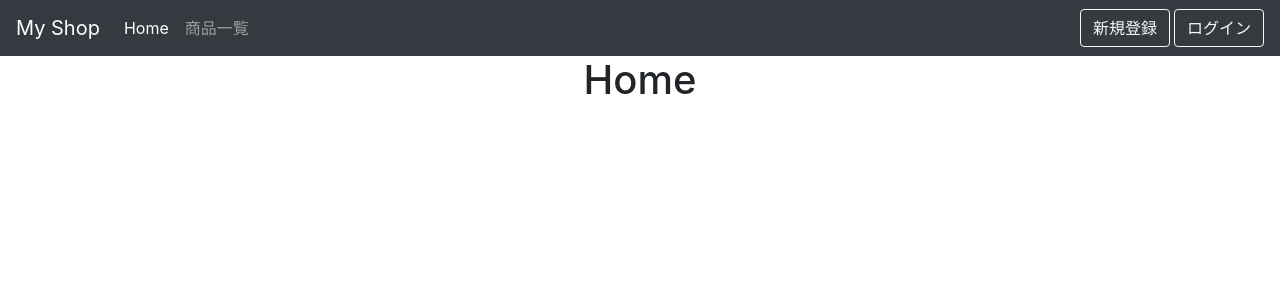
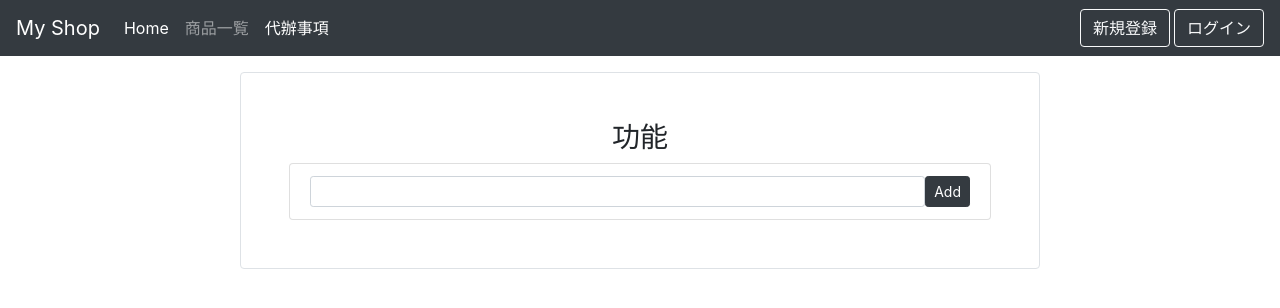
Before and after one commit to yen-cheng/shop-site-vue, a Vue app: page /todolist in a window 1280 px wide. Before the commit this address led to /. Shown: the top 308 px of the page. Built offline with nearby package versions, Linux system fonts and the light colour scheme.

Commit message:
add Todo.vue and ProductCard.vue component

```diff
--- a/src/components/Header.vue
+++ b/src/components/Header.vue
@@ -13,6 +13,9 @@
                     <router-link to="/products" tag="li" active-class="active" class="nav-item">
                         <a class="nav-link">商品一覧</a>
                     </router-link>
+                    <router-link to="/todolist" tag="li" active-class="active" class="nav-item">
+                        <a class="nav-link">代辦事項</a>
+                    </router-link>
                 </ul>
                 <div class="ml-auto">
                     <router-link to="/signup" tag="a" class="btn btn-outline-light">新規登録</router-link>
--- /dev/null
+++ b/src/components/ProductCard.vue
@@ -0,0 +1,25 @@
+<template>
+    <div class="card">
+        <img :src="product.url" alt="" class="card-img-top">
+        <div class="card-body">
+            <h3 class="card-title">{{ product.name}}</h3>
+            <p class="card-text">{{product.description}}</p>
+        </div>
+        <div class="card-footer text-info d-flex justify-content-between">${{product.price}}
+            <button @click.prevent="goProductDetail(product.pid)" class="btn btn-dark btn-sm">詳細</button>
+            <button class="btn btn-dark btn-sm">カート</button>
+        </div>
+    </div>
+</template>
+
+<script>
+export default{
+    props:["product"],
+    methods:{
+        goProductDetail(pid){
+            var path = "/product/" + pid;
+            this.$router.push({path: path});
+        }
+    }
+}
+</script>
--- /dev/null
+++ b/src/components/Todo.vue
@@ -0,0 +1,15 @@
+<template>
+    <li class="list-group-item d-flex justify-content-between align-items-center">
+        {{todo.content}}
+        <div>
+            <span class="badge badge-primary badge-pill mr-3">進行中</span>
+            <button class="btn btn-sm btn-dark badge-pill">切換狀態</button>
+        </div>
+    </li>
+</template>
+
+<script>
+export default {
+    props:["todo"]
+}
+</script>
--- a/src/router/index.js
+++ b/src/router/index.js
@@ -7,6 +7,7 @@ import EditProduct from '../views/EditProduct.vue'
 import AddProduct from '../views/AddProduct.vue'
 import Login from '../views/Login.vue'
 import Signup from '../views/Signup.vue'
+import Todolist from '../views/Todolist.vue'
 
 Vue.use(VueRouter)
 
@@ -47,6 +48,11 @@ const routes = [
     name: 'signup',
     component: Signup
   },
+  {
+    path:'/todolist',
+    name:'todolist',
+    component: Todolist
+  },
   {path: '*', redirect: '/'}
 ]
 
--- a/src/store/index.js
+++ b/src/store/index.js
@@ -8,6 +8,9 @@ export default new Vuex.Store({
     products:{
       data:[],
       count: 0
+    },
+    todoList:{
+      data:[]
     }
   },
   mutations: {
--- a/src/views/Products.vue
+++ b/src/views/Products.vue
@@ -1,17 +1,7 @@
 <template>
     <div class="container">
         <div class="card-columns mt-5">
-            <div class="card" v-for="product in products.data">
-                <img :src="product.url" alt="" class="card-img-top">
-                <div class="card-body">
-                    <h3 class="card-title">{{ product.name}}</h3>
-                    <p class="card-text">{{product.description}}</p>
-                </div>
-                <div class="card-footer text-info d-flex justify-content-between">${{product.price}}
-                    <button @click.prevent="goProductDetail(product.pid)" class="btn btn-dark btn-sm">詳細</button>
-                    <button class="btn btn-dark btn-sm">カート</button>
-                </div>
-            </div>
+            <product-card v-for="product in products.data" :product="product"></product-card>
         </div>
         <div class="row mb-3 justify-content-center">
             <div class="column col-3">
@@ -22,12 +12,11 @@
 </template>
 
 <script>
+import ProductCard from "../components/ProductCard.vue"
+
 export default{
-    methods:{
-        goProductDetail(pid){
-            var path = "/product/" + pid;
-            this.$router.push({path: path});
-        }
+    components:{
+        productCard:ProductCard
     },
     computed:{
         products(){
--- /dev/null
+++ b/src/views/Todolist.vue
@@ -0,0 +1,46 @@
+<template>
+    <div class="container border rounded mt-3 p-5" style="max-width: 800px;">
+        <h3  class="text-center">功能</h3>
+        <ol class="list-group">
+            <app-todo  v-for="todo in todoLists.data" :todo="todo"></app-todo>
+            <li class="list-group-item d-flex justify-content-between align-items-center">
+                <input class="form-control form-control-sm" type="text" v-model="newTodo.content">
+                <button class="btn btn-dark btn-sm" @click.prevent="addTodo">Add</button>
+            </li>
+        </ol>
+    </div>
+</template>
+
+<script>
+import Todo from "../components/Todo.vue"
+export default{
+    components:{
+        appTodo: Todo
+    },
+    data(){
+        return{
+            newTodo:{
+                content:"",
+                status:0
+            },
+            statusText:["未完成","進行中","已完成"]
+        }
+    },
+    methods:{
+        addTodo(){
+            var temp = {
+                content: this.newTodo.content,
+                status:0
+            }
+            this.$store.state.todoList.data.push(temp);
+            this.newTodo.content = "";
+            //this.$router.push({path: "/products"});
+        }
+    },
+    computed:{
+        todoLists(){
+            return this.$store.state.todoList;
+        }
+    }
+}
+</script>
```
